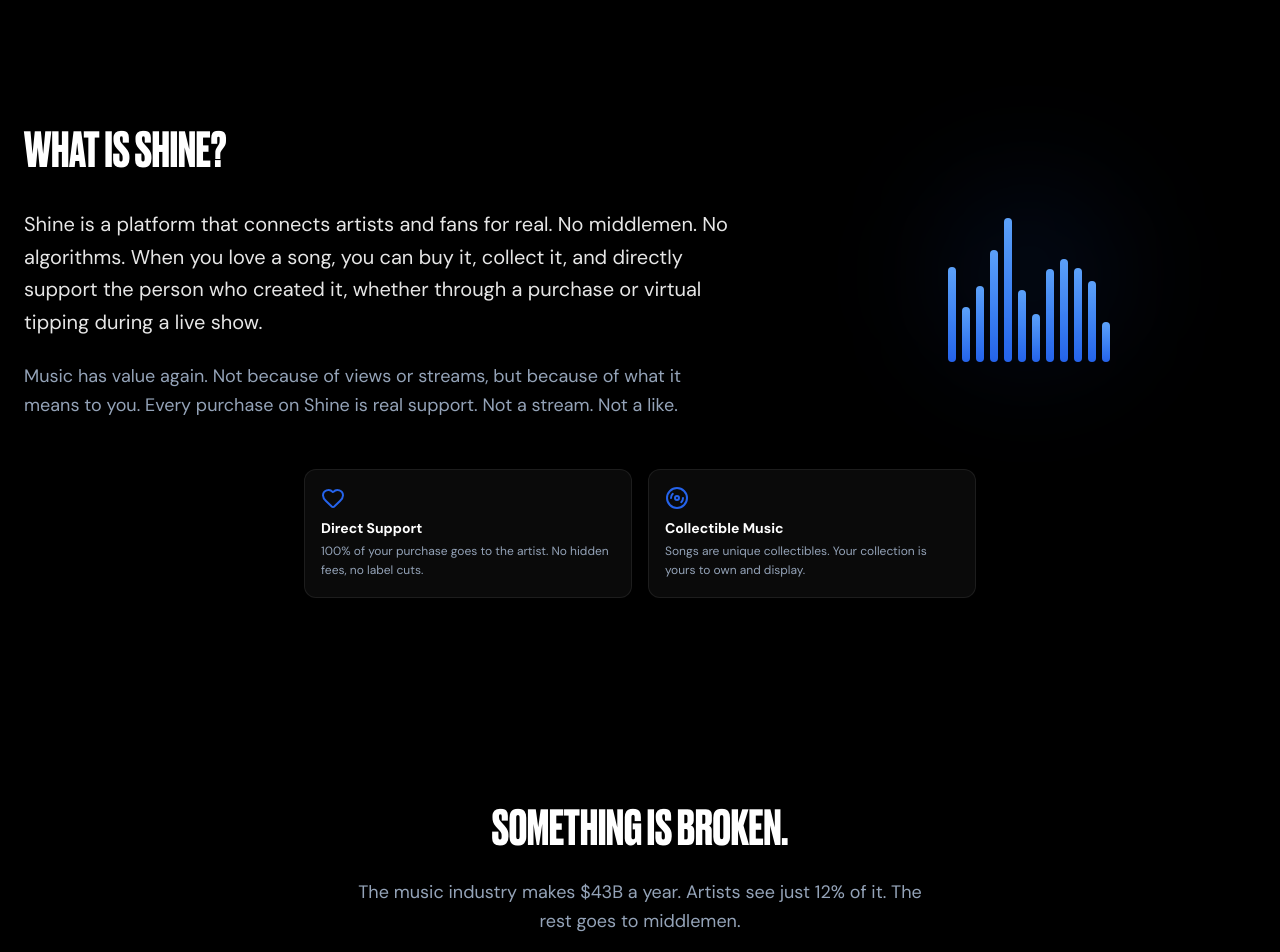
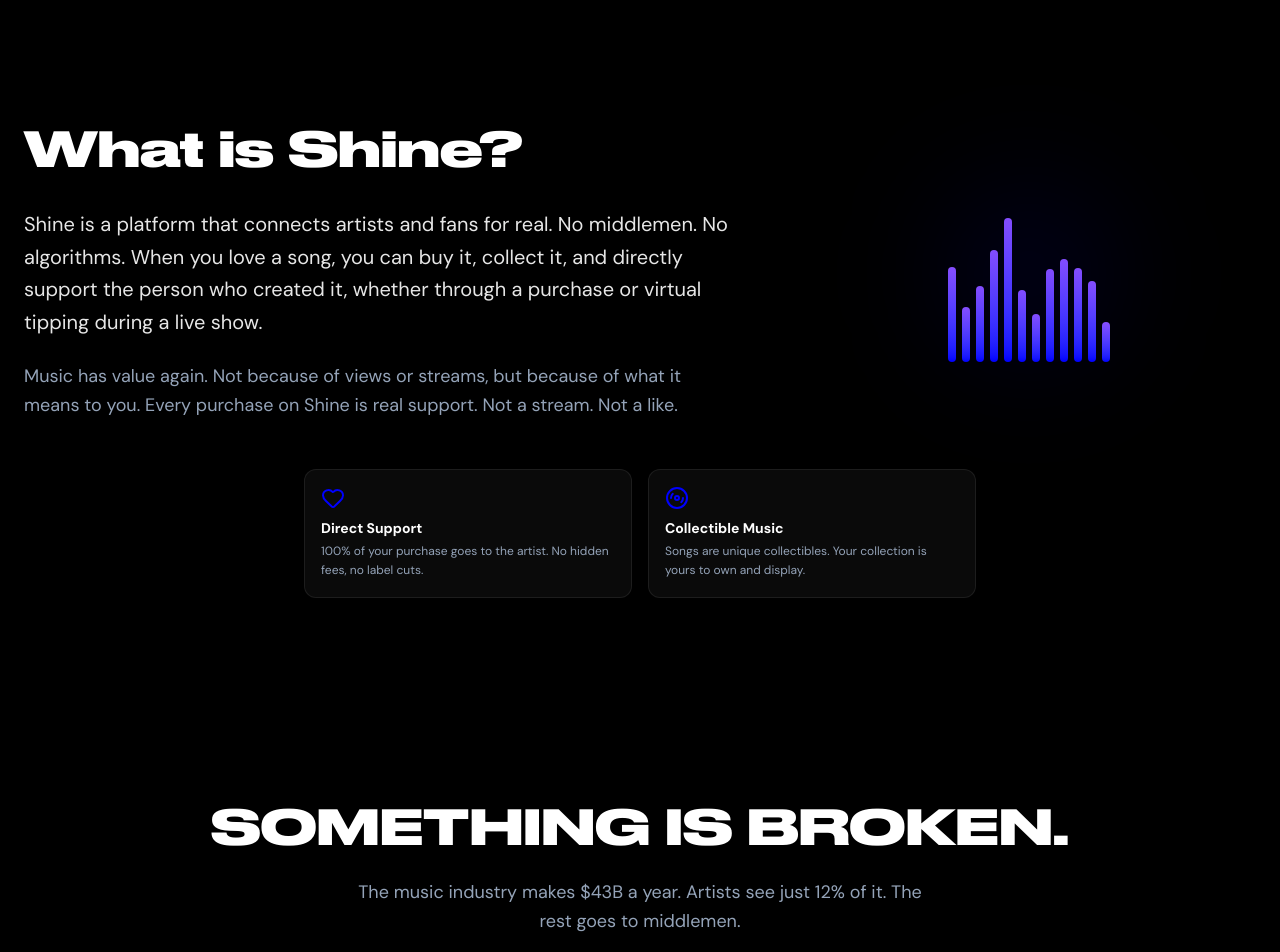
Before and after one commit to 0xgonzalo/shine-app-landing, a Next.js app: page / in a window 1280 px wide. Shown: the part 800-1752 px from the top of the page. Built offline with nearby package versions, Linux system fonts and the light colour scheme.

Commit message:
update pallete

```diff
--- a/app/globals.css
+++ b/app/globals.css
@@ -28,22 +28,31 @@
   font-style: normal;
   font-display: swap;
 }
+@font-face {
+  font-family: "Druk Wide";
+  src: url("/fonts/Druk-Font-Family/Druk%20Wide%20Family/DrukWide-Bold-Trial.otf") format("opentype");
+  font-weight: 700;
+  font-style: normal;
+  font-display: swap;
+}
 
 @theme {
   --color-bg-primary: #000000;
-  --color-bg-glass: rgba(255, 255, 255, 0.04);
-  --color-bg-glass-hover: rgba(255, 255, 255, 0.08);
-  --color-text-primary: #FFFFFF;
+  --color-bg-glass: rgba(239, 238, 234, 0.04);
+  --color-bg-glass-hover: rgba(239, 238, 234, 0.08);
+  --color-text-primary: #efeeea;
   --color-text-secondary: #94A3B8;
-  --color-accent: #2563EB;
-  --color-accent-glow: #3B82F6;
-  --color-accent-light: #60A5FA;
-  --color-border-glass: rgba(255, 255, 255, 0.08);
-  --color-border-glass-hover: rgba(255, 255, 255, 0.15);
+  --color-accent: #0000FE;
+  --color-accent-glow: #3333FE;
+  --color-accent-light: #8C52FF;
+  --color-accent-alt: #7ED957;
+  --color-border-glass: rgba(239, 238, 234, 0.08);
+  --color-border-glass-hover: rgba(239, 238, 234, 0.18);
   --color-error: #EF4444;
-  --color-success: #22C55E;
+  --color-success: #7ED957;
 
   --font-display: "Druk", sans-serif;
+  --font-display-wide: "Druk Wide", sans-serif;
   --font-body: "DM Sans", sans-serif;
   --font-mono: "JetBrains Mono", monospace;
 
@@ -57,8 +66,8 @@
 }
 
 @keyframes glow-pulse {
-  0%, 100% { box-shadow: 0 0 40px rgba(37, 99, 235, 0.15); }
-  50% { box-shadow: 0 0 80px rgba(37, 99, 235, 0.3); }
+  0%, 100% { box-shadow: 0 0 40px rgba(0, 0, 254, 0.18); }
+  50% { box-shadow: 0 0 80px rgba(140, 82, 255, 0.35); }
 }
 
 html {
@@ -67,7 +76,7 @@
 
 body {
   background-color: #000000;
-  color: #FFFFFF;
+  color: #efeeea;
   font-family: var(--font-body);
   -webkit-font-smoothing: antialiased;
   -moz-osx-font-smoothing: grayscale;
@@ -96,6 +105,6 @@
 
 /* Focus rings */
 :focus-visible {
-  outline: 2px solid #2563EB;
+  outline: 2px solid #8C52FF;
   outline-offset: 2px;
 }
--- a/components/About.tsx
+++ b/components/About.tsx
@@ -31,7 +31,7 @@
             viewport={{ once: true, amount: 0.3 }}
             transition={{ duration: 0.8, ease: "easeOut" }}
           >
-            <h2 className="font-[family-name:var(--font-display)] uppercase text-4xl md:text-5xl font-bold text-white mb-8">
+            <h2 className="font-[family-name:var(--font-display-wide)] text-4xl md:text-5xl font-bold text-white mb-8">
               {t.about.heading}
             </h2>
 
--- a/components/Footer.tsx
+++ b/components/Footer.tsx
@@ -70,7 +70,7 @@
               aria-label={social.label}
               target={social.href.startsWith("mailto") ? undefined : "_blank"}
               rel={social.href.startsWith("mailto") ? undefined : "noopener noreferrer"}
-              className="w-12 h-12 rounded-full bg-[rgba(255,255,255,0.04)] border border-[rgba(255,255,255,0.08)] flex items-center justify-center text-white opacity-50 hover:opacity-100 hover:scale-110 hover:shadow-[0_0_30px_rgba(37,99,235,0.2)] transition-all duration-300"
+              className="w-12 h-12 rounded-full bg-[rgba(239,238,234,0.04)] border border-[rgba(239,238,234,0.08)] flex items-center justify-center text-text-primary opacity-50 hover:opacity-100 hover:scale-110 hover:shadow-[0_0_30px_rgba(140,82,255,0.3)] transition-all duration-300"
             >
               <social.icon className="w-5 h-5" />
             </a>
--- a/components/GlassCard.tsx
+++ b/components/GlassCard.tsx
@@ -16,7 +16,7 @@
         bg-[rgba(255,255,255,0.04)] backdrop-blur-[20px]
         border border-[rgba(255,255,255,0.08)] rounded-2xl
         p-6 transition-all duration-300
-        ${hover ? "hover:bg-[rgba(255,255,255,0.08)] hover:border-[rgba(255,255,255,0.15)] hover:-translate-y-1 hover:shadow-[0_0_60px_rgba(37,99,235,0.15)]" : ""}
+        ${hover ? "hover:bg-[rgba(255,255,255,0.08)] hover:border-[rgba(255,255,255,0.15)] hover:-translate-y-1 hover:shadow-[0_0_60px_rgba(140,82,255,0.18)]" : ""}
         ${className}
       `}
     >
--- a/components/Hero.tsx
+++ b/components/Hero.tsx
@@ -38,7 +38,7 @@
             height={880}
             priority
             sizes="(max-width: 768px) 55vw, (max-width: 1280px) 40vw, 520px"
-            className="mx-auto w-[min(55vw,520px)] h-auto drop-shadow-[0_0_80px_rgba(37,99,235,0.35)]"
+            className="mx-auto w-[min(55vw,520px)] h-auto drop-shadow-[0_0_80px_rgba(0,0,254,0.4)]"
           />
         </motion.div>
 
@@ -53,7 +53,7 @@
 
         <motion.a
           href="#newsletter"
-          className="inline-block bg-accent text-white font-semibold px-8 py-3 rounded-full text-base transition-all duration-300 hover:scale-[1.03] hover:shadow-[0_0_40px_rgba(37,99,235,0.4)]"
+          className="inline-block bg-accent text-text-primary font-semibold px-8 py-3 rounded-full text-base transition-all duration-300 hover:scale-[1.03] hover:shadow-[0_0_40px_rgba(0,0,254,0.55)]"
           initial={{ opacity: 0, y: 20 }}
           animate={{ opacity: 1, y: 0 }}
           transition={{ duration: 0.8, delay: 0.7, ease: "easeOut" }}
--- a/components/LiquidBlob.tsx
+++ b/components/LiquidBlob.tsx
@@ -23,7 +23,7 @@
   return (
     <Sphere ref={meshRef} args={[1.5, 128, 128]}>
       <MeshDistortMaterial
-        color="#2563EB"
+        color="#0000FE"
         attach="material"
         distort={0.4}
         speed={1.5}
@@ -64,7 +64,7 @@
           args={[positions, 3]}
         />
       </bufferGeometry>
-      <pointsMaterial size={0.02} color="#60A5FA" transparent opacity={0.6} sizeAttenuation />
+      <pointsMaterial size={0.02} color="#8C52FF" transparent opacity={0.7} sizeAttenuation />
     </points>
   );
 }
@@ -80,7 +80,7 @@
       >
         <ambientLight intensity={0.5} />
         <directionalLight position={[5, 5, 5]} intensity={1} />
-        <pointLight position={[-5, -5, -5]} intensity={0.5} color="#2563EB" />
+        <pointLight position={[-5, -5, -5]} intensity={0.5} color="#8C52FF" />
         <BlobSphere />
         <FloatingParticles />
         <Environment preset="night" />
--- a/components/Newsletter.tsx
+++ b/components/Newsletter.tsx
@@ -63,7 +63,7 @@
     <section id="newsletter" className="relative py-24 md:py-32 px-6">
       <div className="max-w-lg mx-auto text-center">
         <motion.h2
-          className="font-[family-name:var(--font-display)] uppercase text-3xl md:text-4xl font-bold text-white mb-4"
+          className="font-[family-name:var(--font-display-wide)] uppercase text-3xl md:text-4xl font-bold text-white mb-4"
           initial={{ opacity: 0, y: 30 }}
           whileInView={{ opacity: 1, y: 0 }}
           viewport={{ once: true, amount: 0.3 }}
@@ -83,7 +83,7 @@
         </motion.p>
 
         <motion.div
-          className="bg-[rgba(255,255,255,0.04)] backdrop-blur-[20px] border border-[rgba(255,255,255,0.08)] rounded-3xl p-8 shadow-[0_0_80px_rgba(37,99,235,0.12)]"
+          className="bg-[rgba(239,238,234,0.04)] backdrop-blur-[20px] border border-[rgba(239,238,234,0.08)] rounded-3xl p-8 shadow-[0_0_80px_rgba(0,0,254,0.15)]"
           initial={{ opacity: 0, y: 30 }}
           whileInView={{ opacity: 1, y: 0 }}
           viewport={{ once: true, amount: 0.3 }}
@@ -154,7 +154,7 @@
                 <button
                   type="submit"
                   disabled={formState === "submitting"}
-                  className="mt-2 w-full h-12 bg-accent text-white font-bold rounded-full transition-all duration-300 hover:brightness-110 hover:scale-[1.02] active:scale-[0.98] disabled:opacity-70 disabled:cursor-not-allowed flex items-center justify-center gap-2"
+                  className="mt-2 w-full h-12 bg-accent text-text-primary font-bold rounded-full transition-all duration-300 hover:brightness-110 hover:scale-[1.02] active:scale-[0.98] disabled:opacity-70 disabled:cursor-not-allowed flex items-center justify-center gap-2"
                 >
                   {formState === "submitting" ? (
                     <>
--- a/components/TheProblem.tsx
+++ b/components/TheProblem.tsx
@@ -44,7 +44,7 @@
       <div className="relative max-w-4xl mx-auto text-center">
         {/* Headline */}
         <motion.h2
-          className="font-[family-name:var(--font-display)] uppercase text-3xl md:text-4xl lg:text-5xl font-bold text-white mb-6"
+          className="font-[family-name:var(--font-display-wide)] uppercase text-3xl md:text-4xl lg:text-5xl font-bold text-white mb-6"
           initial={{ opacity: 0, y: 30 }}
           whileInView={{ opacity: 1, y: 0 }}
           viewport={{ once: true, amount: 0.3 }}
```
